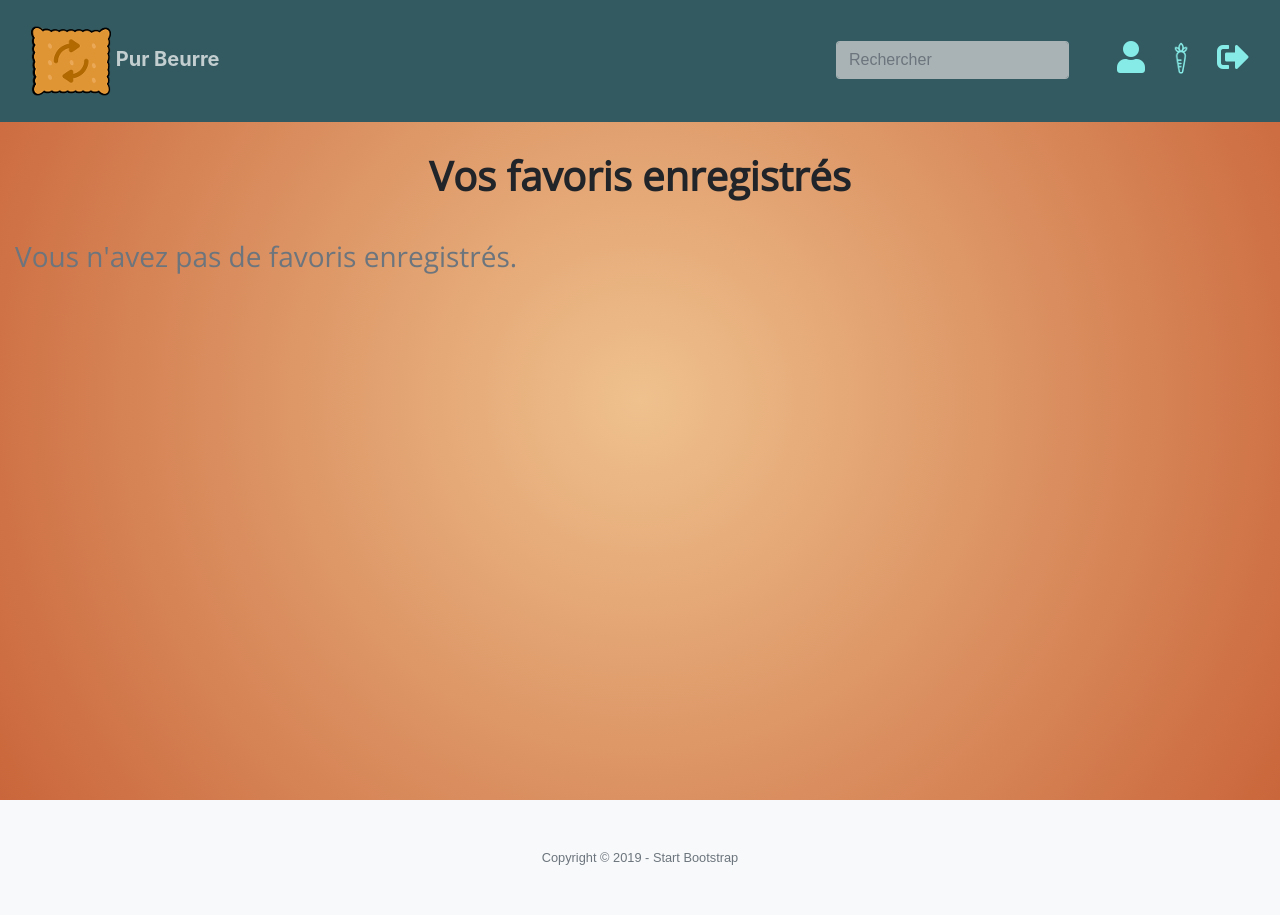
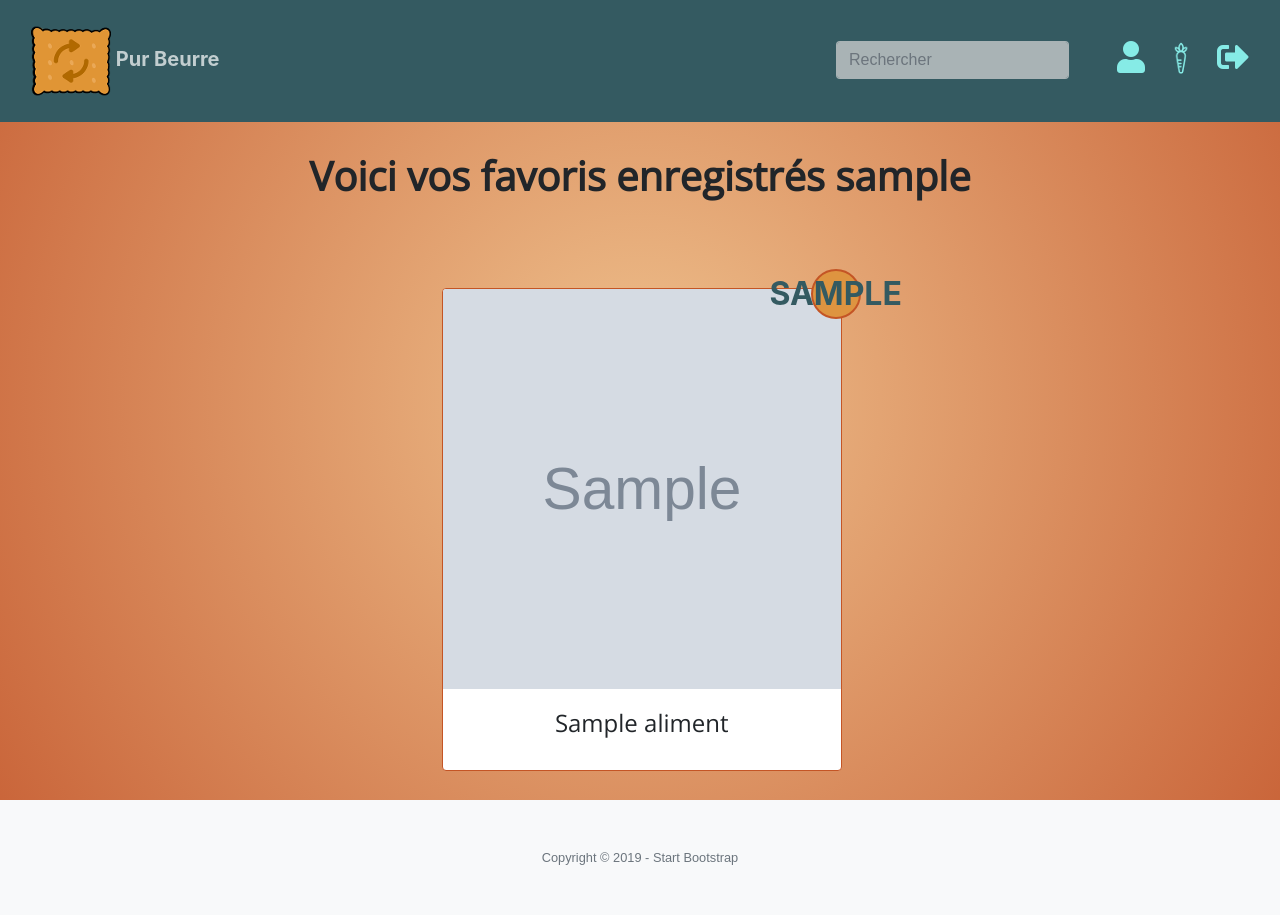
Before and after one commit to riderflo85/purbeurrewebV2, a Django app: page /my_food in a window 1280 px wide. Run offline with Django 3.2, Linux system fonts and the light colour scheme; a user stored in the database is signed in; tables that the repository leaves empty hold one stand-in row (values such as "Sample post"); grey boxes marked "Sample" are stand-in pictures; some libraries are stand-ins or nearby versions; some web fonts are replaced.

Commit message:
Correction du gabarit 'my_food.html'

```diff
--- a/purbeurre_project/search/static/search/js/notmatch.js
+++ b/purbeurre_project/search/static/search/js/notmatch.js
@@ -1,12 +1,8 @@
-window.onload = function() {
-    main()
-};
-
-function main() {
+function notMatch() {
 
     var match = document.getElementById('match');
+
     if (match !== null) {
-        console.log("pas trouver");
         var titleBox = document.getElementById('titleBox');
         var bodyBox = document.getElementById('bodyBox');
         var buttonClose = document.getElementById('btnClose');
--- a/purbeurre_project/search/static/search/js/savefood.js
+++ b/purbeurre_project/search/static/search/js/savefood.js
@@ -1,5 +1,6 @@
 window.onload = function() {
     main()
+    notMatch() // see the notmatch.js file for more details
 };
 
 function main() {
--- a/purbeurre_project/search/templates/search/base.html
+++ b/purbeurre_project/search/templates/search/base.html
@@ -55,7 +55,7 @@
                         <a href="{% url 'usercontrol:account' %}"><i class="fas fa-user fa-2x link-style color-cyan"></i></a>
                     </li>
                     <li class="nav-item">
-                        <a class="nav-link js-scroll-trigger" href="#"><img src="{% static 'search/img/noun_Carrot_29691.png' %}" alt=""></a>
+                        <a class="nav-link js-scroll-trigger" href="{% url 'search:my_food' %}"><img src="{% static 'search/img/noun_Carrot_29691.png' %}" alt=""></a>
                     </li>
                     <li class="nav-item">
                         <a href="{% url 'usercontrol:sign_out' %}"><i class="fas fa-sign-out-alt fa-2x link-style color-cyan"></i></a>
@@ -93,8 +93,8 @@
 
     <!-- Custom scripts for this template -->
     <script src="{% static 'search/js/creative.min.js' %}"></script>
+    <script src="{% static 'search/js/notmatch.js' %}"></script>
     <script src="{% static 'search/js/savefood.js' %}"></script>
-    <script src="{% static 'search/js/notmatch.js' %}"></script>
 
 </body>
 
--- a/purbeurre_project/search/templates/search/my_food.html
+++ b/purbeurre_project/search/templates/search/my_food.html
@@ -14,14 +14,14 @@
         <!-- banner -->
         <div class="row text-center align-items-center" id="img-food">
             <div class="col-12">
-                <h1><strong>Vos favoris enregistrés</strong></h1>
+                <h1><strong>Voici vos favoris enregistrés {{ user.username }}</strong></h1>
             </div><!-- end .col-12 -->
         </div><!-- end .row -->
 
         <!-- content -->
         <div class="row justify-content-center">
             <div class="d-none" id="lengthFood">{{ list_food|length }}</div>
-            {% if list_food|length >= 7 %}
+            {% if list_food|length >= 6 %}
                 <style type="text/css">
                     .delimit-display{padding-top: 120px;}
                 </style>
@@ -37,13 +37,13 @@
                 <div class="col-12 col-lg-4 my-5">
                     <div class="card border-primary size-card mx-auto">
                         <div class="d-flex align-items-center justify-content-center nut-group">
-                                <div class="color-darkblue h2"><strong>{{ food.nutrition_group|upper }}</strong></div>
+                                <div class="color-darkblue h2"><strong>{{ food.substitute.nutrition_group|upper }}</strong></div>
                         </div>
-                        <a href="{% url 'search:food_detail' food.id %}">
-                            <img src="{{ food.image }}" alt="image" class="card-img-top size-img">
+                        <a href="{% url 'search:food_detail' food.substitute.id %}">
+                            <img src="{{ food.substitute.image }}" alt="image" class="card-img-top size-img">
                         </a>
                         <div class="card-body">
-                            <h4 class="card-title text-center">{{ food.name }}</h4>
+                            <h4 class="card-title text-center">{{ food.substitute.name }}</h4>
                         </div>
                     </div>
                 </div>
--- a/purbeurre_project/search/views.py
+++ b/purbeurre_project/search/views.py
@@ -67,5 +67,6 @@ def myfood(request):
     context = {}
     if request.user.is_authenticated:
         food_save = Favoris.objects.filter(user=request.user.id)
-        context['food'] = food_save
+        context['list_food'] = food_save
+
     return render(request, 'search/my_food.html', context=context)
```
